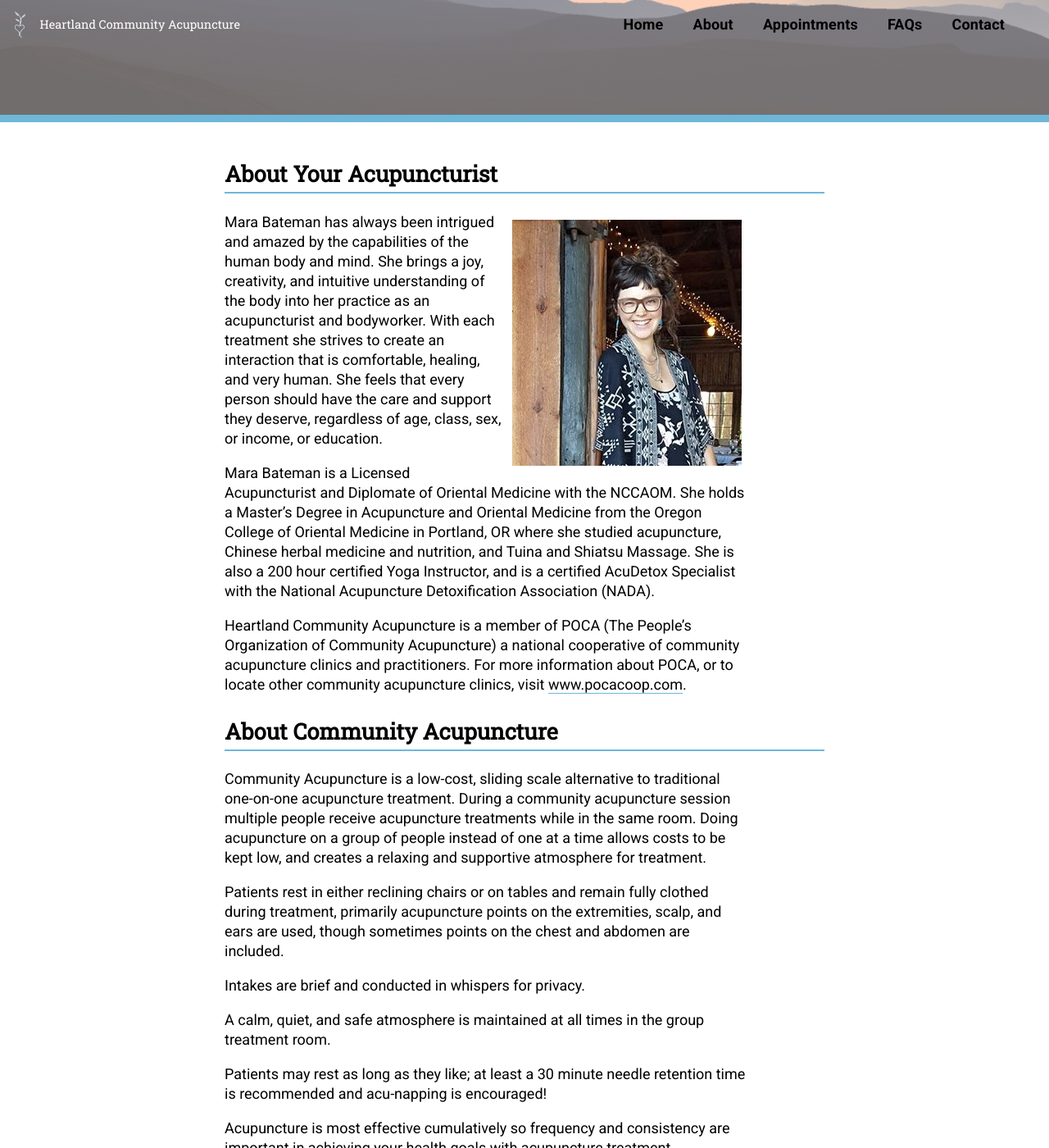
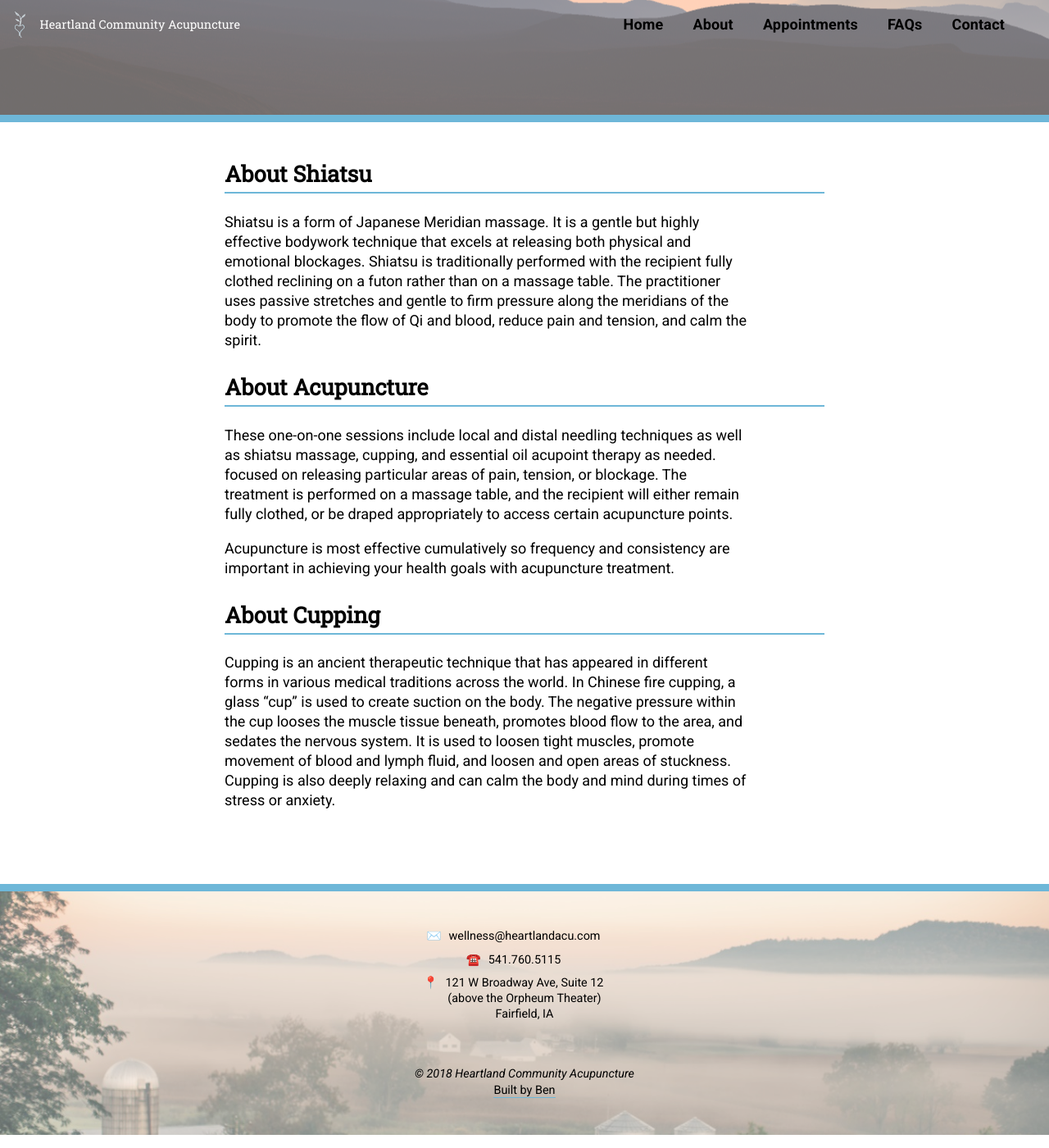
Before and after one commit to alwaysblank/heartlandacu, a Jekyll site: the page built from about.md, in a window 1280 px wide and 1400 px high, scrolled down 251 px. Shown: the whole window at 82% size. Built offline with Jekyll 4.4.1, drawn with Linux system fonts in a browser that asks for light colours; a script that is not in the unit is left out; some of the changed text lies outside the part shown.

Commit message:
Update Pages “about”

```diff
--- a/about.md
+++ b/about.md
@@ -3,39 +3,15 @@
 title: About
 masthead: /assets/images/uploads/sunset.png
 ---
-## About Your Acupuncturist
-
-![Your Acupuncturist](/assets/images/uploads/mara.jpg)
-
-Mara Bateman has always been intrigued and amazed by the capabilities of the human body and mind. She brings a joy, creativity, and intuitive understanding of the body into her practice as an acupuncturist and bodyworker. With each treatment she strives to create an interaction that is comfortable, healing, and very human. She feels that every person should have the care and support they deserve, regardless of age, class, sex, or income, or education.
-
-Mara Bateman is a Licensed Acupuncturist and Diplomate of Oriental Medicine with the NCCAOM. She holds a Master’s Degree in Acupuncture and Oriental Medicine from the Oregon College of Oriental Medicine in Portland, OR where she studied acupuncture, Chinese herbal medicine and nutrition, and Tuina and Shiatsu Massage. She is also a 200 hour certified Yoga Instructor, and is a certified AcuDetox Specialist with the National Acupuncture Detoxification Association (NADA).
-
-Heartland Community Acupuncture is a member of POCA (The People's Organization of Community Acupuncture) a national cooperative of community acupuncture clinics and practitioners.  For more information about POCA, or to locate other community acupuncture clinics, visit [www.pocacoop.com](www.pocacoop.com).
-
-## About Community Acupuncture
-
-Community Acupuncture is a low-cost, sliding scale alternative to traditional one-on-one acupuncture treatment. During a community acupuncture session multiple people receive acupuncture treatments while in the same room. Doing acupuncture on a group of people instead of one at a time allows costs to be kept low, and creates a relaxing and supportive atmosphere for treatment.
-
-Patients rest in either reclining chairs or on tables and remain fully clothed during treatment, primarily acupuncture points on the extremities, scalp, and ears are used, though sometimes points on the chest and abdomen are included.
-
-Intakes are brief and conducted in whispers for privacy.
-
-A calm, quiet, and safe atmosphere is maintained at all times in the group treatment room.
-
-Patients may rest as long as they like; at least a 30 minute needle retention time is recommended and acu-napping is encouraged!
-
-Acupuncture is most effective cumulatively so frequency and consistency are important in achieving your health goals with acupuncture treatment.
-
-Side effects include: better sleep and mood, reduced pain, improved digestion and increased energy.
-
 ## About Shiatsu
 
 Shiatsu is a form of Japanese Meridian massage. It is a gentle but highly effective bodywork technique that excels at releasing both physical and emotional blockages.  Shiatsu is traditionally performed with the recipient fully clothed reclining on a futon rather than on a massage table.  The practitioner uses passive stretches and gentle to firm pressure along the meridians of the body to promote the flow of Qi and blood, reduce pain and tension, and calm the spirit.
 
-## About Shiatsu+Acupuncture
+## About Acupuncture
 
-These one-on-one sessions combine local and distal needling techniques with shiatsu massage and/or cupping focused on releasing particular areas of pain, tension, or blockage.  Combining the two modalities produces a powerful therapeutic effect.  The private nature of the session allows for local needling of the body, including trigger point release and protocols utilizing the back and core.  The treatment is performed on a massage table, and the recipient will either remain fully clothed, or be draped appropriately to access certain acupuncture points.
+These one-on-one sessions include local and distal needling techniques as well as shiatsu massage, cupping, and essential oil acupoint therapy as needed. focused on releasing particular areas of pain, tension, or blockage.  The treatment is performed on a massage table, and the recipient will either remain fully clothed, or be draped appropriately to access certain acupuncture points.
+
+Acupuncture is most effective cumulatively so frequency and consistency are important in achieving your health goals with acupuncture treatment.
 
 ## About Cupping
 
```
